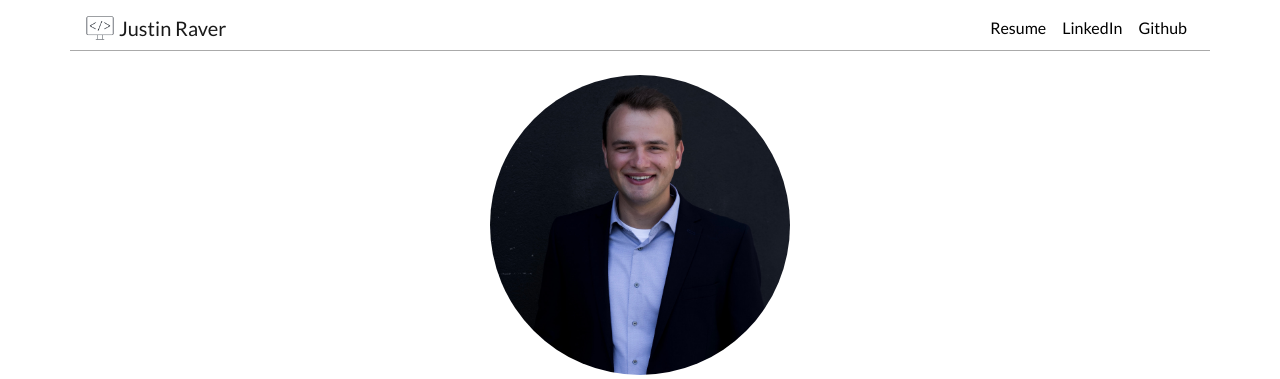
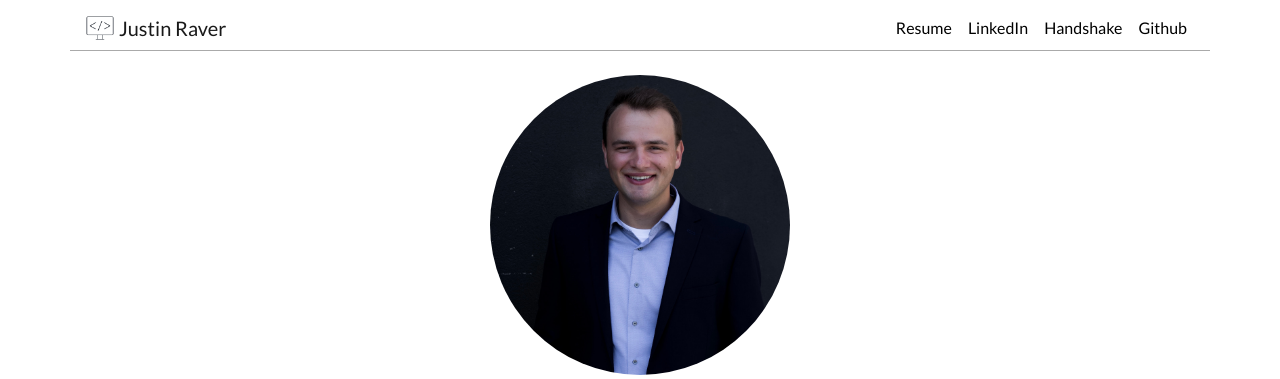
Before and after one commit to JustinRaver/My-Portfolio, a Django app: page / in a window 1280 px wide. Shown: the top 379 px of the page. Run offline with Django 3.2, Linux system fonts and the light colour scheme; data that the repository does not hold is empty; some libraries are stand-ins or nearby versions.

Commit message:
updated resume.pdf to resumeDecember2020

```diff
--- a/templates/Portfolio/base.html
+++ b/templates/Portfolio/base.html
@@ -37,11 +37,14 @@
             <div class="collapse navbar-collapse text-center" id="navbarnav">
                 <ul class="navbar-nav ml-auto">
                     <li class="nav-item">
-                        <a class="nav-link"  href="{% static 'portfolio/resume.pdf' %}" target="_blank">Resume</a>
+                        <a class="nav-link"  href="{% static 'portfolio/resumeDecember2020.pdf' %}" target="_blank">Resume</a>
                     </li>
                     <li class="nav-item">
                         <a class="nav-link" href="https://www.linkedin.com/in/justinjayraver/"
                            target="_blank">LinkedIn</a>
+                    </li>
+                    <li class="nav-item">
+                        <a class="nav-link" href="https://boisestate.joinhandshake.com/users/16353549" target="_blank">Handshake</a>
                     </li>
                     <li class="nav-item">
                         <a class="nav-link" href="https://github.com/JustinRaver" target="_blank">Github</a>
```
